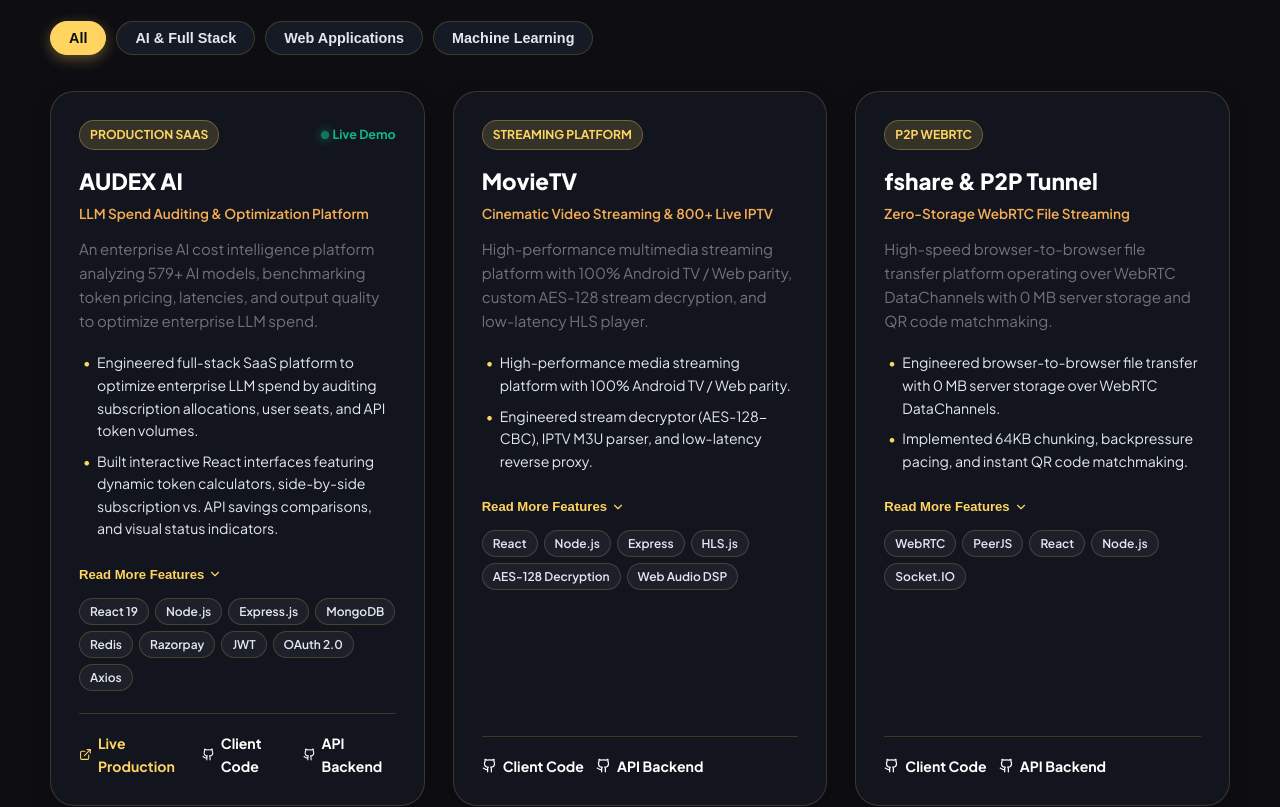
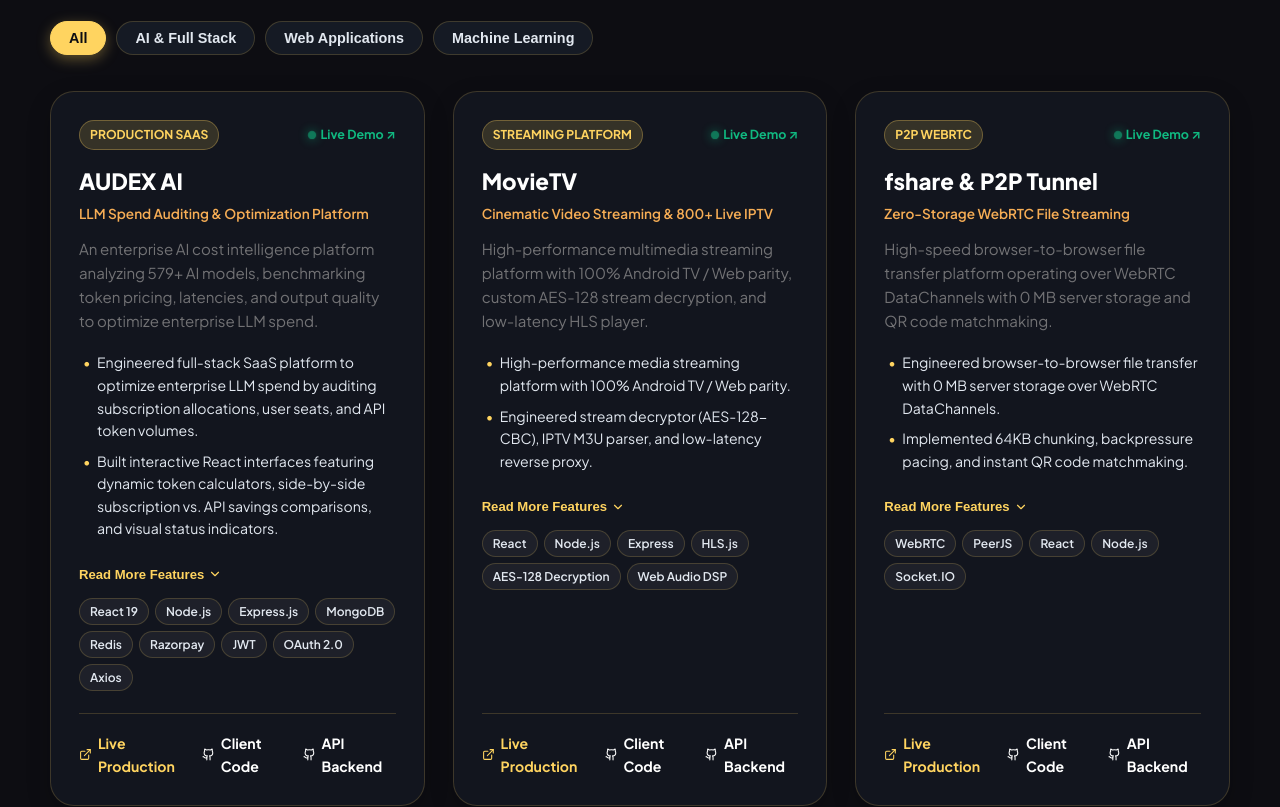
Before and after one commit to dhrub4545/portfolio, a React (Vite) app in the folder frontend/: page / in a window 1280 px wide. Shown: the part 3360-4167 px from the top of the page. Built offline with nearby package versions, Linux system fonts and the light colour scheme; no server answers.

Commit message:
feat(projects): Add live Vercel production URLs for MovieTV, fshare, and Quiz Generator

```diff
--- a/frontend/src/components/Projects.jsx
+++ b/frontend/src/components/Projects.jsx
@@ -57,10 +57,25 @@ export default function Projects() {
                 <div className="project-card-header">
                   <span className="project-badge">{project.badge}</span>
                   {project.liveUrl && (
-                    <span style={{ fontSize: '0.78rem', color: '#10b981', display: 'flex', alignItems: 'center', gap: '4px', fontWeight: 700 }}>
+                    <a
+                      href={project.liveUrl}
+                      target="_blank"
+                      rel="noopener noreferrer"
+                      style={{
+                        fontSize: '0.78rem',
+                        color: '#10b981',
+                        display: 'flex',
+                        alignItems: 'center',
+                        gap: '5px',
+                        fontWeight: 700,
+                        textDecoration: 'none',
+                        cursor: 'pointer'
+                      }}
+                      title={`Visit ${project.name} live`}
+                    >
                       <span className="status-dot" style={{ width: '6px', height: '6px' }} />
-                      Live Demo
-                    </span>
+                      Live Demo ↗
+                    </a>
                   )}
                 </div>
 
--- a/frontend/src/data/portfolioData.js
+++ b/frontend/src/data/portfolioData.js
@@ -113,6 +113,7 @@ export const portfolioData = {
       category: "Web Applications",
       featured: true,
       badge: "Streaming Platform",
+      liveUrl: "https://movietvweb.vercel.app",
       githubUrl: "https://github.com/dhrub4545/movieTV-web",
       backendUrl: "https://github.com/dhrub4545/movieTV-backend",
       desc: "High-performance multimedia streaming platform with 100% Android TV / Web parity, custom AES-128 stream decryption, and low-latency HLS player.",
@@ -130,6 +131,7 @@ export const portfolioData = {
       category: "Web Applications",
       featured: true,
       badge: "P2P WebRTC",
+      liveUrl: "https://fshare-six.vercel.app",
       githubUrl: "https://github.com/dhrub4545/fshare",
       backendUrl: "https://github.com/dhrub4545/p2p_file-transfer",
       desc: "High-speed browser-to-browser file transfer platform operating over WebRTC DataChannels with 0 MB server storage and QR code matchmaking.",
@@ -147,6 +149,7 @@ export const portfolioData = {
       category: "AI & Full Stack",
       featured: true,
       badge: "AI Platform",
+      liveUrl: "https://mcq-main-frontend.vercel.app",
       githubUrl: "https://github.com/dhrub4545/quiz-Generator--main",
       desc: "Full-stack platform that synthesizes interactive quizzes from user-provided topics using large language models, supporting creation, taking, and result analytics.",
       techStack: ["React.js", "Node.js", "Express.js", "MongoDB", "Google Gemini API", "REST APIs"],
```
Also changed, not shown: 1 other file (tests, documents, lock files or other folders).
